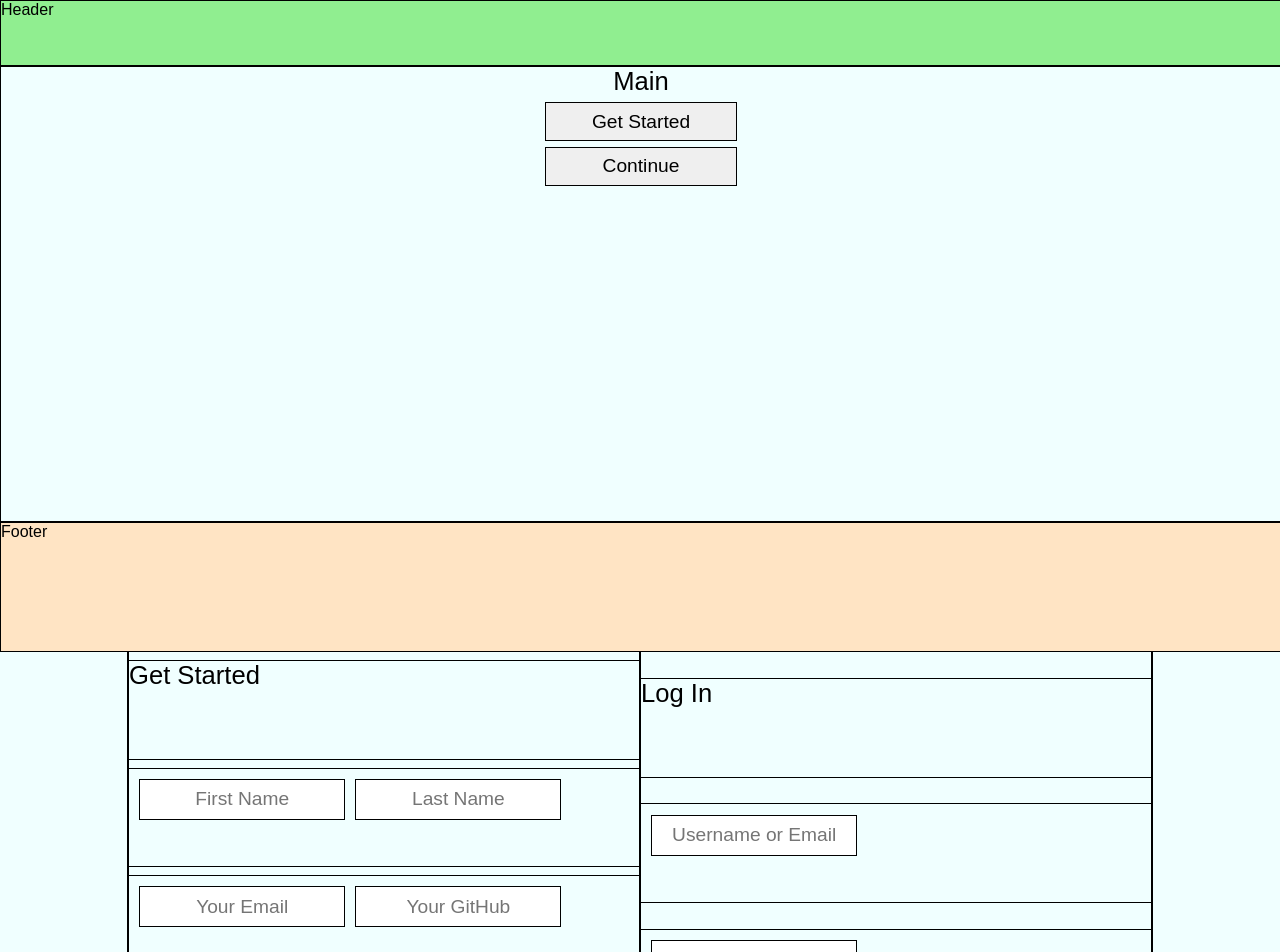
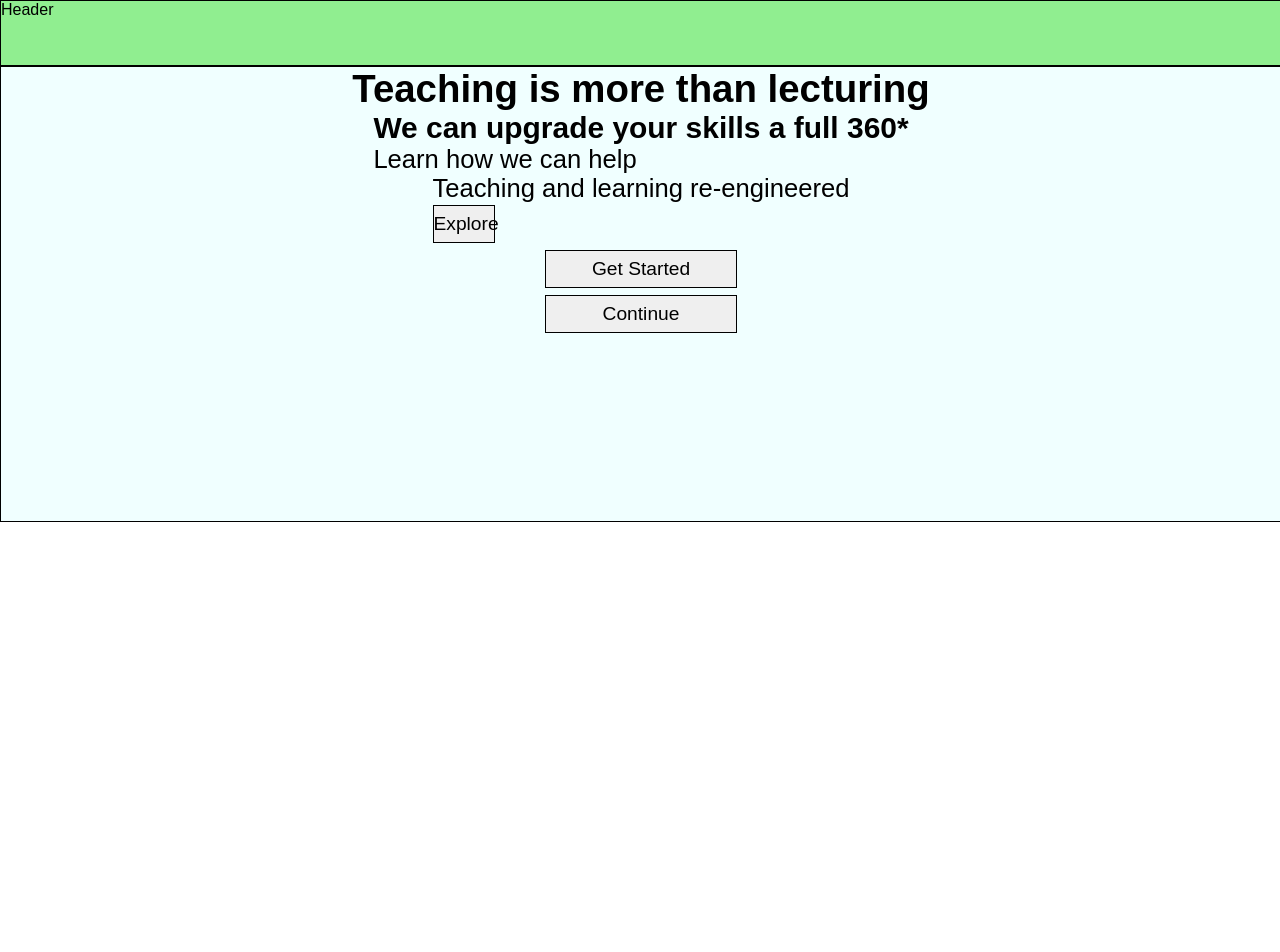
Before and after one commit to MokuaEnock/NxT-learn, a React (Create React App) app: page / in a window 1280 px wide. Shown: the top 952 px of the page. Built offline with nearby package versions, Linux system fonts and the light colour scheme; data requests are answered from the project's data file.

Commit message:
add contente to landing page

```diff
--- a/src/components/home/main.js
+++ b/src/components/home/main.js
@@ -2,11 +2,23 @@ import React from "react";
 
 function Main() {
   return (
-    <main>
-      Main
-      <button>Get Started</button>
-      <button>Continue</button>
-    </main>
+    <>
+      <main>
+        <h2>Teaching is more than lecturing</h2>
+        <div>
+          <h3>We can upgrade your skills a full 360*</h3>
+          <p>Learn how we can help</p>
+        </div>
+        <div>
+          <p>Teaching and learning re-engineered</p>
+          <button>Explore</button>
+        </div>
+        <button>Get Started</button>
+        <button>Continue</button>
+      </main>
+
+      <section id="main_section"></section>
+    </>
   );
 }
 
--- a/src/index.css
+++ b/src/index.css
@@ -64,6 +64,12 @@ main {
   height: 35.5vw;
   border: thin solid black;
 
+}
+
+#main_section {
+  width: 100%;
+  height: 35vw;
+  background-color: white;
 }
 
 footer {
@@ -300,7 +306,7 @@ select:focus {
   list-style: none;
   grid-gap: 2vw;
   overflow-y: scroll;
-  grid-template-rows: repeat(4, 25vw);
+  grid-template-rows: repeat(2, 25vw);
   grid-template-columns: repeat(4, 20vw);
 }
 
```
